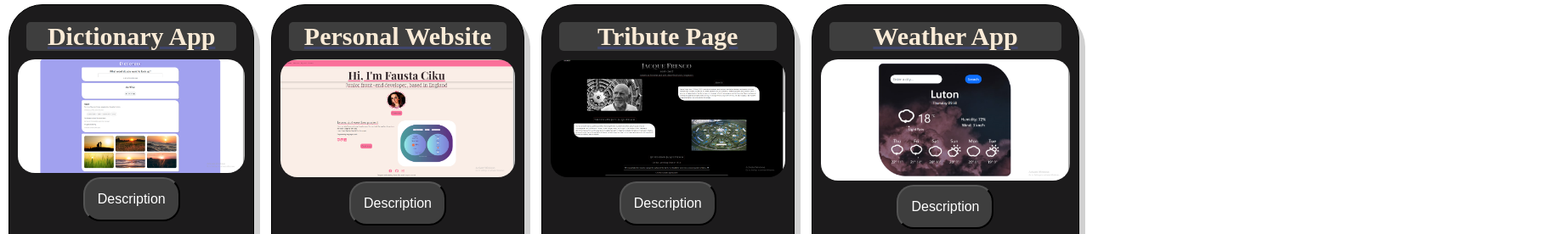
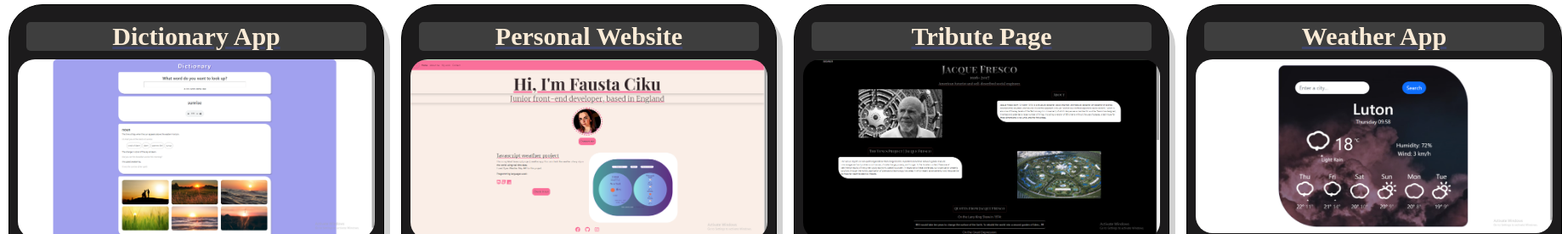
Before and after one commit to faustaciku/project-gallery, a plain HTML site: page index.html in a window 1280 px wide. Shown: the part 230-506 px from the top of the page at 85% size, 1838 px wide, since content can reach past the window. Drawn offline with Linux system fonts and the light colour scheme; a web font is replaced by a local one.

Commit message:
Updated style
Changed a description's display to none so that I could display it on click with JS. Changed a width so that the cards would be equal size.

```diff
--- a/styles.css
+++ b/styles.css
@@ -57,7 +57,7 @@ button:hover {
   transition: 200ms ease-in-out;
 }
 img {
-  max-width: 100%;
+  max-width: 420px;
   height: auto;
   border-radius: 20px;
   display: block;
@@ -66,6 +66,7 @@ img {
 card p {
   color: white;
   font-size: 18px;
+  display: none;
 }
 footer p {
   text-align: center;
```
